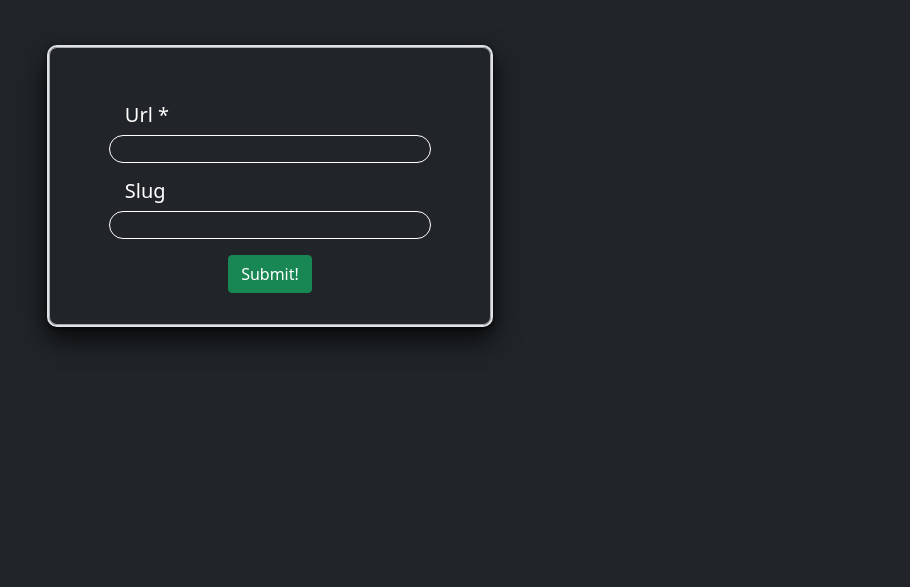
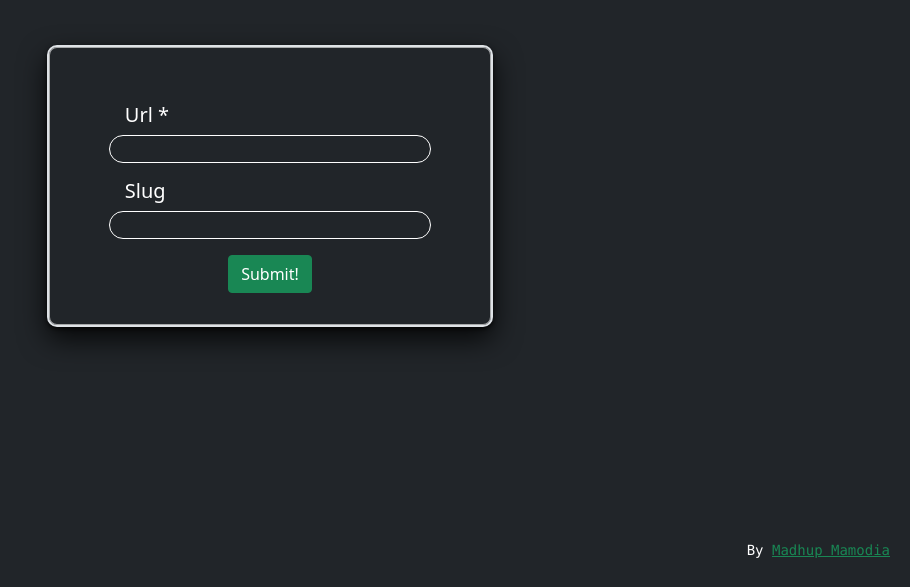
Before and after one commit to madhup25/url-shortner, a website: page public/index.html in a window 1280 px wide. Shown: the part 213-800 px from the top of the page, without its empty margins (370-1280 px from the left). Drawn offline with nearby package versions, Linux system fonts and the light colour scheme.

Commit message:
added author

```diff
--- a/public/index.html
+++ b/public/index.html
@@ -17,6 +17,7 @@
     </header>
 
     <main class="container mt-5">
+        <pre class="author">By <a href="https://www.linkedin.com/in/madhup-mamodia" target="_blank">Madhup Mamodia</a></pre>
         <div class="row formdiv border border-2">
             <div class="col-lg-12">
                 <form class="px-5 pt-5">
--- a/public/styles.css
+++ b/public/styles.css
@@ -25,3 +25,16 @@ input:focus {
 .toggleDisplay {
     display: none;
 }
+
+.author {
+    position: fixed;
+    bottom: 10px;
+    right: 20px;
+}
+
+.author a {
+    color: #198754;
+}
+.author a:hover {
+    color: #13613c;
+}
```
Also changed, not shown: README.md.
